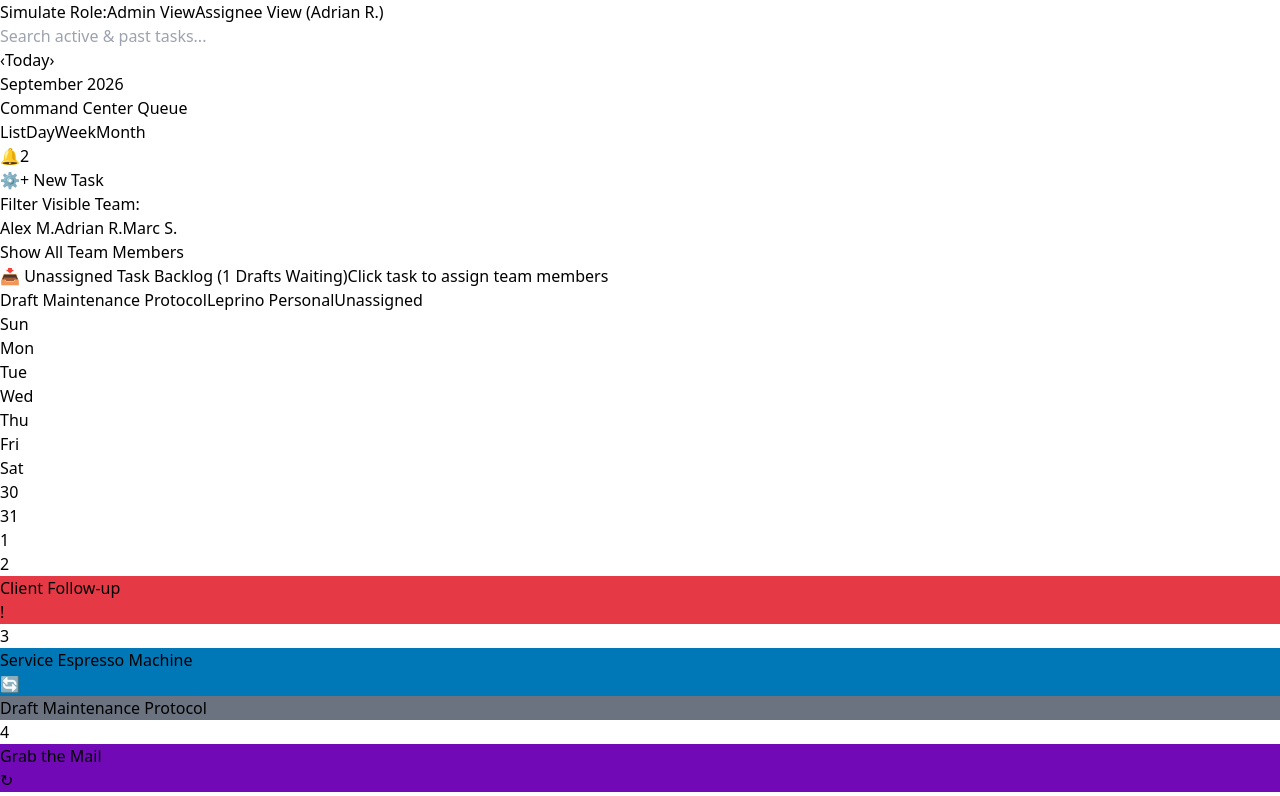
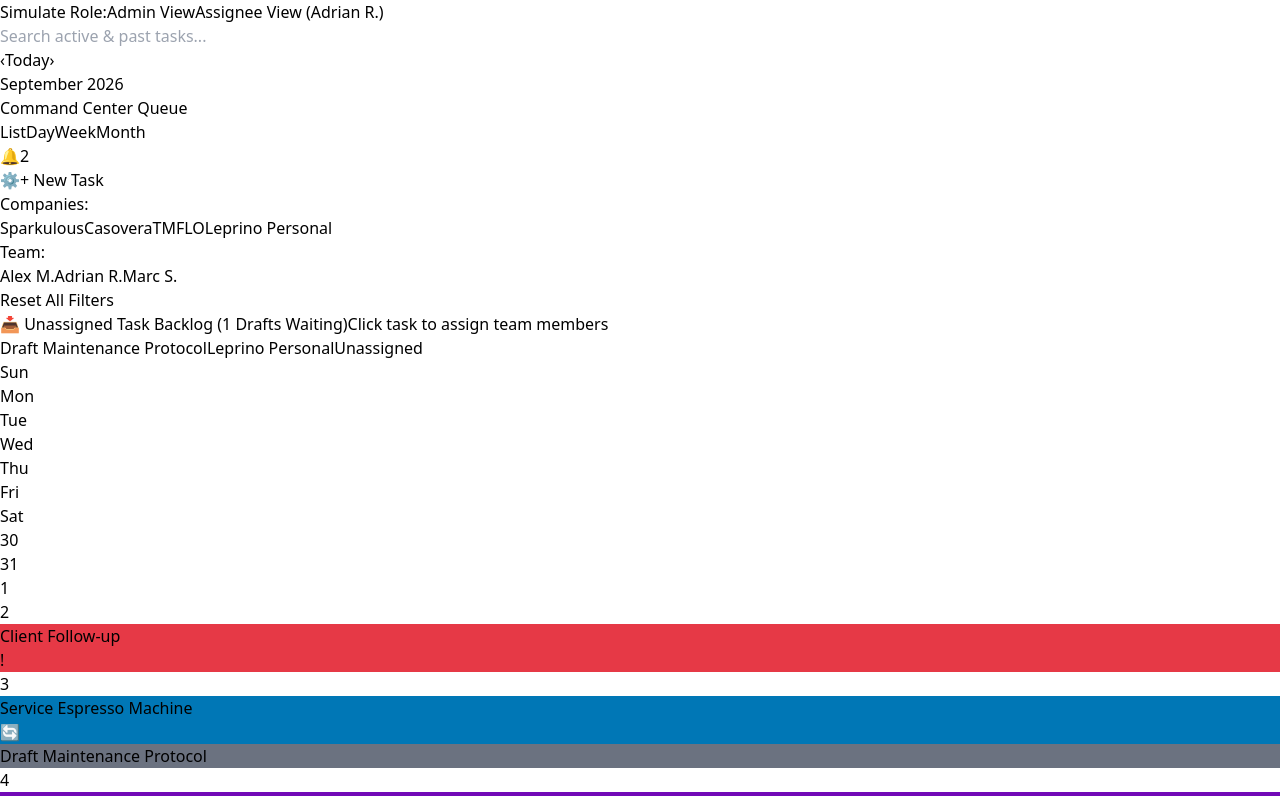
Before and after one commit to AlexCasovera/Tasky-app, a React (Vite) app: page / in a window 1280 px wide. Shown: the top 796 px of the page. Built offline with nearby package versions, Linux system fonts and the light colour scheme.

Commit message:
Crud V6.2 (Company Filters update)

```diff
--- a/src/App.tsx
+++ b/src/App.tsx
@@ -19,6 +19,7 @@ export default function App() {
   const [editingMemberId, setEditingMemberId] = useState(null);
 
   const [companies, setCompanies] = useState(['Sparkulous', 'Casovera', 'TMFLO', 'Leprino Personal']);
+  const [activeCompanyFilters, setActiveCompanyFilters] = useState(['Sparkulous', 'Casovera', 'TMFLO', 'Leprino Personal']);
   const [newCompanyInput, setNewCompanyInput] = useState('');
 
   const [teamMembers, setTeamMembers] = useState([
@@ -185,6 +186,15 @@ export default function App() {
     setPreviousView(currentView);
     resetForm();
     setCurrentView('create');
+  };
+
+  const toggleCompanyFilter = (comp) => {
+    if (activeCompanyFilters.includes(comp)) {
+      if (activeCompanyFilters.length === 1) return;
+      setActiveCompanyFilters(activeCompanyFilters.filter(c => c !== comp));
+    } else {
+      setActiveCompanyFilters([...activeCompanyFilters, comp]);
+    }
   };
 
   const [tasks, setTasks] = useState([
@@ -296,7 +306,7 @@ export default function App() {
     }
   ]);
 
-  // LIVE TASK RESIZING ENGINE (Unshackled from 8-6 boundaries)
+  // LIVE TASK RESIZING ENGINE
   const handleResizeStart = (e, task, edge) => {
     e.stopPropagation();
     e.preventDefault();
@@ -330,14 +340,14 @@ export default function App() {
           newDuration = 0.5;
           newStartHour = state.initialStartHour + state.initialDuration - 0.5;
         }
-        if (newStartHour < 0) { // Unshackled limit
+        if (newStartHour < 0) {
           newStartHour = 0;
           newDuration = state.initialStartHour + state.initialDuration;
         }
       } else {
         newDuration = state.initialDuration + deltaHours;
         if (newDuration < 0.5) newDuration = 0.5;
-        if (state.initialStartHour + newDuration > 24) { // Unshackled limit
+        if (state.initialStartHour + newDuration > 24) {
           newDuration = 24 - state.initialStartHour;
         }
       }
@@ -659,11 +669,11 @@ export default function App() {
   const resetForm = () => {
     setTaskTitle('');
     setTaskDesc('');
-    setTaskCompany(companies[0] || ''); // SET DEFAULT COMPANY
+    setTaskCompany(companies[0] || '');
     setSelectedAssignees([]);
     setTaskPriority('Medium');
     setTaskDate(formatDateKey(currentDate));
-    setHasSpecificTime(false); // DEFAULT TO DAYLONG / FLEXIBLE
+    setHasSpecificTime(false);
     setStartTime('09:00');
     setEndTime('11:00');
     setRecurrenceType('once');
@@ -1030,15 +1040,17 @@ export default function App() {
       ? (t.assignees.length === 0 || t.assignees.some(a => activeEmployeeFilters.includes(a)))
       : t.assignees.includes('Adrian R.');
 
+    const isCompanyMatch = activeCompanyFilters.includes(t.company);
+
     const isSearchMatch = !searchQuery.trim() ||
       (t.title && t.title.toLowerCase().includes(searchQuery.toLowerCase())) ||
       (t.desc && t.desc.toLowerCase().includes(searchQuery.toLowerCase())) ||
       (t.assignees && t.assignees.some(a => a && a.toLowerCase().includes(searchQuery.toLowerCase())));
 
-    return isAssigneeMatch && isSearchMatch;
+    return isAssigneeMatch && isCompanyMatch && isSearchMatch;
   });
 
-  const backlogTasks = tasks.filter(t => (!t.assignees || t.assignees.length === 0) && t.status !== 'completed');
+  const backlogTasks = tasks.filter(t => (!t.assignees || t.assignees.length === 0) && t.status !== 'completed' && activeCompanyFilters.includes(t.company));
 
   const isTaskActiveOnDay = (task, dayOfWeekStr, dateStr) => {
     if (!task) return false;
@@ -1068,7 +1080,7 @@ export default function App() {
 
   const draggedTaskObj = draggedTaskId ? tasks.find(t => t.id === draggedTaskId) : null;
 
-  // DYNAMIC TIME GRID BOUNDS
+  // DYNAMIC ELASTIC TIME GRID BOUNDS (Standard 6am to 8pm, expands for outliers)
   let gridStartHour = 6;
   let gridEndHour = 20;
 
@@ -1266,12 +1278,34 @@ export default function App() {
           </div>
         </div>
 
-        {/* TEAM MEMBER FILTER BAR */}
+        {/* TEAM MEMBER & COMPANY FILTER BAR */}
         {userRole === 'admin' && currentView !== 'create' && (
-          <div className="bg-white p-2.5 rounded-lg border border-gray-200 mb-4 flex items-center justify-between shadow-2xs">
+          <div className="bg-white p-3 rounded-lg border border-gray-200 mb-4 flex flex-col md:flex-row items-start md:items-center justify-between gap-3 shadow-2xs">
+            <div className="flex flex-wrap items-center gap-4">
+              {/* COMPANY FILTERS */}
               <div className="flex items-center gap-2">
-              <span className="text-xs font-bold uppercase tracking-wider text-gray-500">Filter Visible Team:</span>
-              <div className="flex gap-1.5">
+                <span className="text-[10px] font-bold uppercase tracking-wider text-gray-500">Companies:</span>
+                <div className="flex flex-wrap gap-1">
+                  {companies.map(comp => {
+                    const isActive = activeCompanyFilters.includes(comp);
+                    return (
+                      <button
+                        key={comp}
+                        onClick={() => toggleCompanyFilter(comp)}
+                        className={`text-xs px-2.5 py-1 rounded-md font-bold border transition ${
+                          isActive ? 'bg-[#333333] text-white border-[#333333] shadow-2xs' : 'bg-gray-100 text-gray-400 border-gray-200 line-through'
+                        }`}>
+                        {comp}
+                      </button>
+                    );
+                  })}
+                </div>
+              </div>
+
+              {/* TEAM FILTERS */}
+              <div className="flex items-center gap-2 border-l border-gray-200 pl-4">
+                <span className="text-[10px] font-bold uppercase tracking-wider text-gray-500">Team:</span>
+                <div className="flex flex-wrap gap-1">
                   {teamMembers.map(m => {
                     const isActive = activeEmployeeFilters.includes(m.name);
                     return (
@@ -1279,7 +1313,7 @@ export default function App() {
                         key={m.id}
                         onClick={() => toggleEmployeeFilter(m.name)}
                         className={`text-xs px-2.5 py-1 rounded-full font-bold border transition flex items-center gap-1.5 ${
-                        isActive ? 'bg-white shadow-2xs border-gray-300' : 'bg-gray-100 text-gray-400 border-gray-200 line-through'
+                          isActive ? 'bg-white shadow-2xs border-gray-300 text-gray-800' : 'bg-gray-100 text-gray-400 border-gray-200 line-through'
                         }`}>
                         <span className="w-2.5 h-2.5 rounded-full" style={{ backgroundColor: m.color }}></span>
                         {m.name}
@@ -1288,13 +1322,20 @@ export default function App() {
                   })}
                 </div>
               </div>
-            <button onClick={() => setActiveEmployeeFilters(teamMembers.map(m => m.name))} className="text-[11px] font-bold text-[#A9B1A6] hover:underline">
-              Show All Team Members
-            </button>
-          </div>
-        )}
-
-        {/* UNASSIGNED BACKLOG TRAY */}
+            </div>
+
+            <button
+              onClick={() => {
+                setActiveCompanyFilters([...companies]);
+                setActiveEmployeeFilters(teamMembers.map(m => m.name));
+              }}
+              className="text-[11px] font-bold text-[#A9B1A6] hover:underline self-end md:self-center">
+              Reset All Filters
+            </button>
+          </div>
+        )}
+
+        {/* UNASSIGNED BACKLOG TRAY (HIDDEN IN LIST VIEW FOR ADMIN) */}
         {userRole === 'admin' && backlogTasks.length > 0 && currentView !== 'create' && currentView !== 'list' && (
           <div className="bg-amber-50 border border-amber-300 rounded-lg p-3 mb-4">
             <div className="flex justify-between items-center mb-2">
@@ -1326,8 +1367,8 @@ export default function App() {
           <div className="flex-col flex gap-6 overflow-y-auto pr-2">
 
             {userRole === 'admin' ? (
-              // ADMIN GROUPED COMPANY VIEW
-              Array.from(new Set([...companies, ...tasks.map(t => t.company).filter(Boolean)])).map(company => {
+              // ADMIN GROUPED COMPANY VIEW (Render active filtered companies)
+              companies.filter(c => activeCompanyFilters.includes(c)).map(company => {
                 const compActive = visibleTasks.filter(t => t.company === company && isTaskActiveOnDay(t, daysOfWeek[currentDate.getDay()], formatDateKey(currentDate)));
                 const compCompleted = visibleTasks.filter(t => t.company === company && isTaskCompletedOnDay(t, formatDateKey(currentDate)));
                 const compBacklog = backlogTasks.filter(t => t.company === company);
@@ -1398,11 +1439,14 @@ export default function App() {
                           </div>
                         );
                       })}
+
+                      {/* PERMANENT VISIBILITY EMPTY STATE */}
                       {compActive.length === 0 && compBacklog.length === 0 && compCompleted.length === 0 && (
                         <div className="bg-white p-6 rounded text-center border border-dashed border-gray-300">
                           <p className="text-sm text-gray-500 font-bold">No tasks scheduled for {company} today.</p>
                         </div>
                       )}
+
                       {compActive.length === 0 && (compBacklog.length > 0 || compCompleted.length > 0) && (
                         <p className="text-xs text-gray-400 italic py-1">No active queue.</p>
                       )}
@@ -1515,7 +1559,7 @@ export default function App() {
           </div>
         )}
 
-        {/* DAY VIEW WITH SIDE-BY-SIDE OVERLAPPING TASKS & HOVER GHOST PREVIEW */}
+        {/* DAY VIEW WITH ELASTIC TIME GRID & HOVER GHOST PREVIEW */}
         {currentView === 'day' && (
           <div className="flex-1 flex flex-col border border-gray-300 rounded-lg overflow-hidden bg-white shadow-sm min-w-[600px]">
             {/* Column Headers */}
@@ -1533,7 +1577,7 @@ export default function App() {
               </div>
             </div>
 
-            {/* Dynamic Time Grid Container */}
+            {/* Dynamic Elastic Container */}
             <div className="flex-1 relative overflow-y-auto flex" style={{ maxHeight: '580px' }}>
               {/* Time Label Sidebar */}
               <div className="w-20 border-r border-gray-300 bg-gray-50 flex flex-col select-none shrink-0" style={{ height: `${dynamicTimeSlots.length * 80}px` }}>
@@ -1679,7 +1723,7 @@ export default function App() {
               </div>
             </div>
 
-            {/* Dynamic Time Grid Container */}
+            {/* Dynamic Elastic Container */}
             <div className="flex-1 relative overflow-y-auto flex" style={{ maxHeight: '550px' }}>
               {/* Time Label Sidebar */}
               <div className="w-16 border-r border-gray-300 bg-gray-50 flex flex-col select-none shrink-0" style={{ height: `${dynamicTimeSlots.length * 80}px` }}>
@@ -1989,7 +2033,7 @@ export default function App() {
                   {recurrenceType === 'completion' && (
                     <div className="flex items-center gap-2 mt-3 pt-3 border-t border-gray-100">
                       <span className="text-sm text-gray-600">Re-deploy task</span>
-                      <input type="number" value={cadenceDays} onChange={(e) => setCadenceDays(Number(e.target.value))} className="w-12 p-1 border rounded text-center font-bold" />
+                      <input type="number" value={cadenceDays} onChange={(e) => setCadenceDays(Number(e.target.value))} className="border border-gray-300 rounded px-2 py-1 text-sm w-16 text-center font-bold" />
                       <span className="text-sm text-gray-600">days after completion</span>
                     </div>
                   )}
@@ -1998,7 +2042,7 @@ export default function App() {
                 <div className="bg-white p-4 rounded border border-gray-200 shadow-sm">
                   <div className="flex justify-between items-center mb-2">
                     <h4 className="font-bold text-sm">Multi-Step Task Chaining Engine</h4>
-                    <button type="button" onClick={handleAddChainedStep} className="text-[10px] font-bold bg-[#A9B1A6] text-white px-2.5 py-1 rounded hover:bg-gray-600 transition">+ Add Step</button>
+                    <button type="button" onClick={handleAddChainedStep} className="text-xs font-bold bg-[#A9B1A6] text-white px-2.5 py-1 rounded hover:bg-gray-600 transition">+ Add Step</button>
                   </div>
                   <p className="text-xs text-gray-500 mb-3">Build an automated pipeline of follow-up tasks triggered upon completion.</p>
 
@@ -2049,7 +2093,7 @@ export default function App() {
                       <input type="checkbox" checked={requiresComment} onChange={(e) => setRequiresComment(e.target.checked)} className="accent-[#A9B1A6] w-4 h-4" /> Require execution notes/comment to complete
                     </label>
                     <label className="flex items-center gap-2 text-sm text-gray-700 cursor-pointer border-t pt-2 mt-1 border-gray-100">
-                      <input type="checkbox" checked={allowAssigneeDeadlineChange} onChange={(e) => setAllowAssigneeDeadlineChange(e.target.checked)} className="accent-[#A9B1A6] w-4 h-4" /> Allow Assignee to Adjust Deadline Date
+                      <input type="checkbox" checked={allowAssigneeDeadlineChange} onChange={(e) => setAllowAssigneeDeadlineChange(e.target.checked)} className="accent-[#A9B1A6] w-4 h-4" /> Allow assignee to adjust deadline date
                     </label>
                   </div>
                 </div>
@@ -2637,7 +2681,9 @@ export default function App() {
                   <button
                     onClick={() => {
                       if(newCompanyInput.trim() && !companies.includes(newCompanyInput.trim())) {
-                        setCompanies([...companies, newCompanyInput.trim()]);
+                        const added = newCompanyInput.trim();
+                        setCompanies([...companies, added]);
+                        setActiveCompanyFilters([...activeCompanyFilters, added]);
                         setNewCompanyInput('');
                       }
                     }}
@@ -2653,6 +2699,7 @@ export default function App() {
                         onClick={() => {
                           if(companies.length > 1) {
                             setCompanies(companies.filter(c => c !== comp));
+                            setActiveCompanyFilters(activeCompanyFilters.filter(c => c !== comp));
                           } else {
                             alert('You must have at least one company in the system.');
                           }
```
Lines whose indentation alone changed are shown as unchanged.
